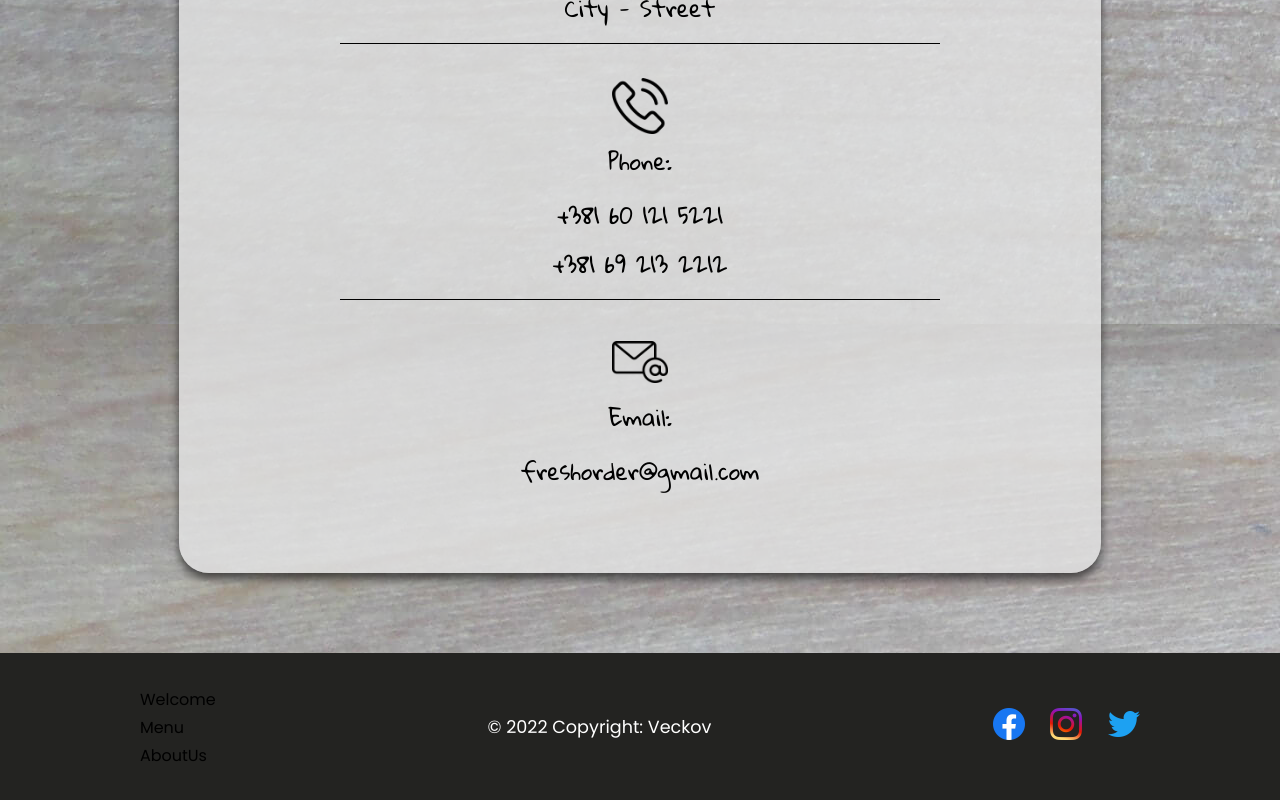
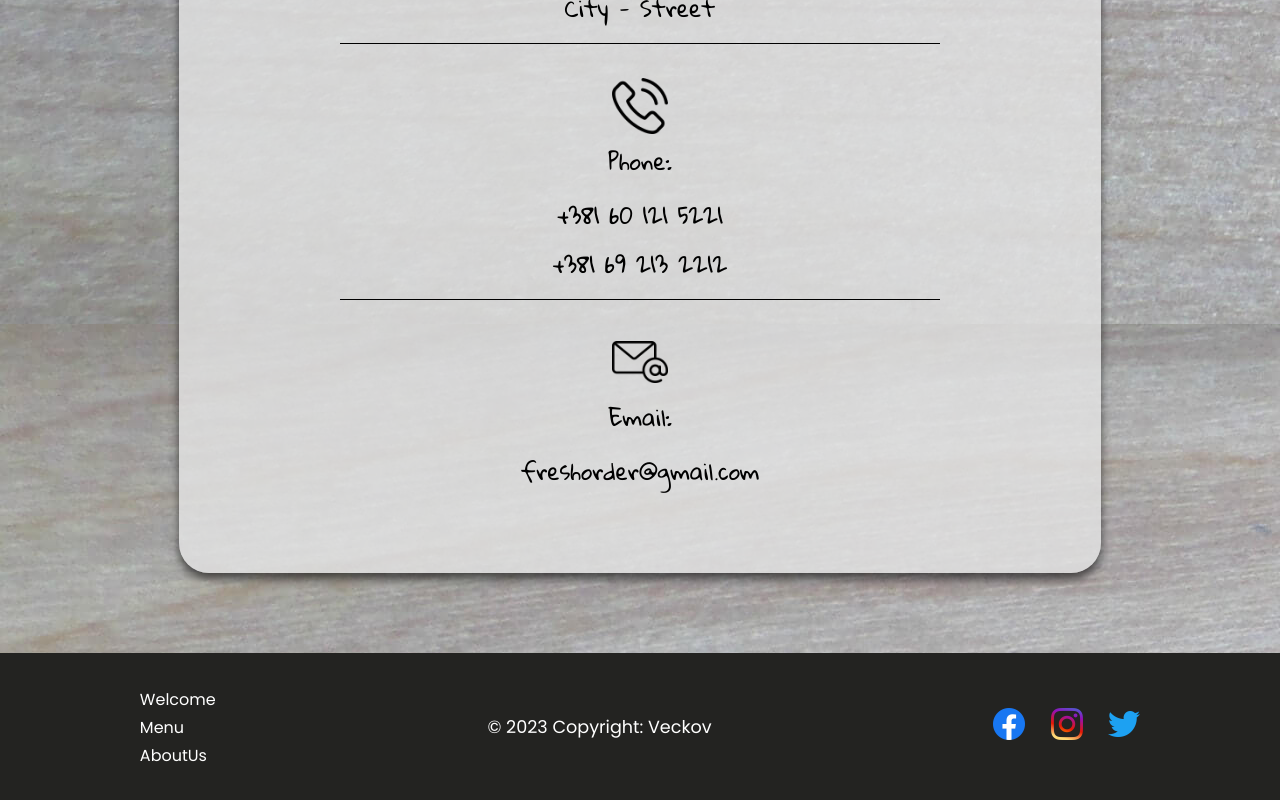
Before and after one commit to VeckovN/FreshOrder, a React (Create React App) app in the folder client/: page / in a window 1280 px wide. Shown: the part 1564-2364 px from the top of the page. Built offline with nearby package versions, Linux system fonts and the light colour scheme; a web font is replaced by a local one.

Commit message:
links color changed

```diff
--- a/client/src/components/Layout/Footer.css
+++ b/client/src/components/Layout/Footer.css
@@ -32,6 +32,9 @@
 .footer_link{
     padding:.1rem 0;
 }
+.footer_link >*{
+    color:white;
+}
 
 .copyright{
     font-size:1.1rem;
--- a/client/src/components/Layout/Footer.js
+++ b/client/src/components/Layout/Footer.js
@@ -11,7 +11,7 @@ const Footer = props =>{
             <li className='footer_link'><ScrollLink activeClass='active' to='aboutUs' offset={-70} spy={true} smooth={true}>AboutUs</ScrollLink></li>
         </ul>
         <div className='copyright'>
-            © 2022 Copyright: Veckov
+            © 2023 Copyright: Veckov
         </div>
         <div className='social_icons'>
             <a href='#' ><img alt='Facebook Link' src={require('../../../src/assets/Icons/FacebookIcon.png')}></img></a>
```
